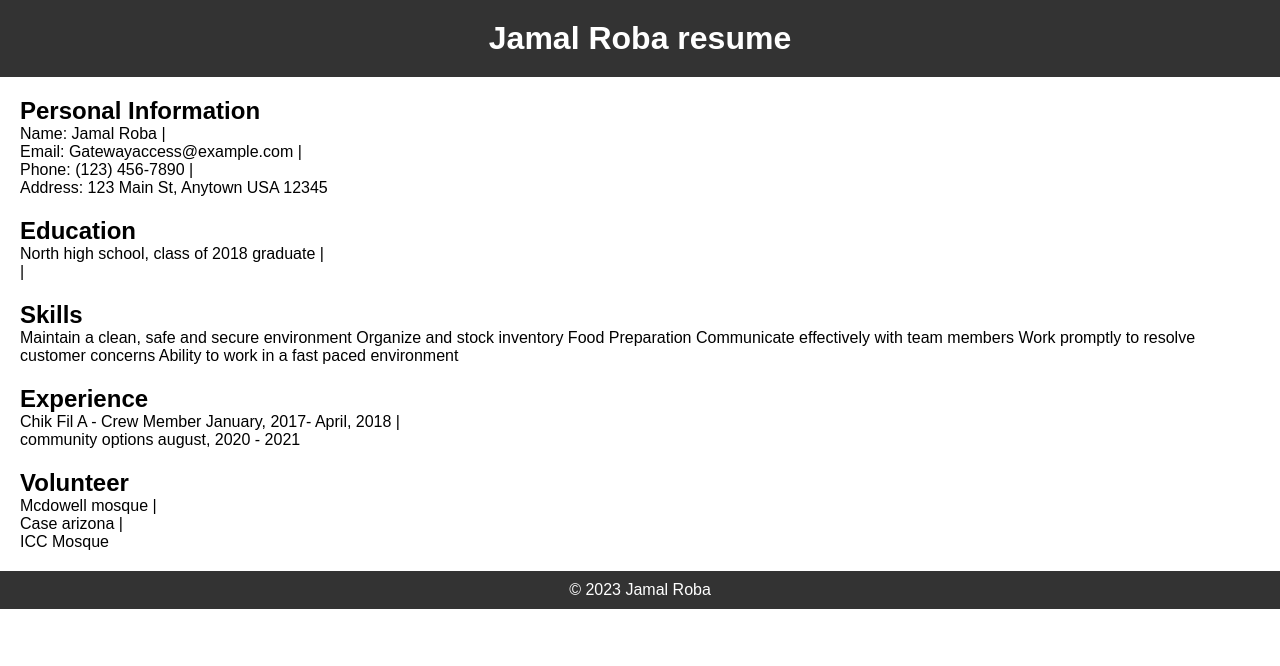
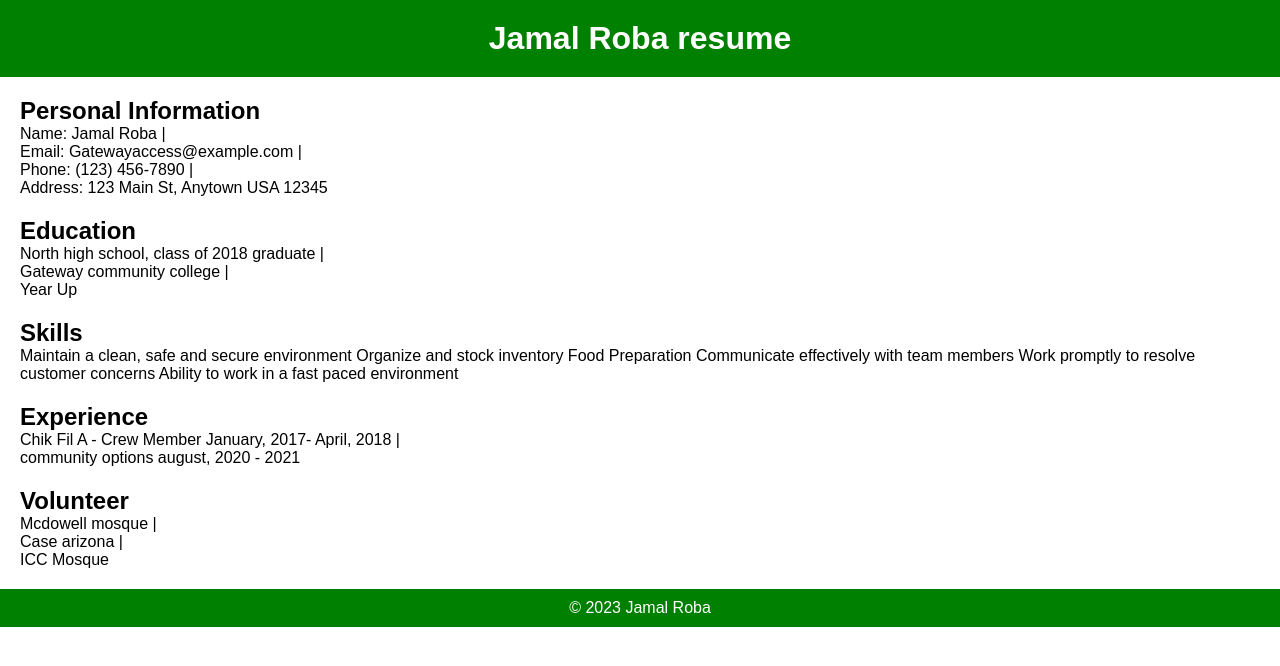
Before and after one commit to JRentertainment/resume, a plain HTML site: page index.html in a window 1280 px wide. Drawn offline with Linux system fonts and the light colour scheme.

Commit message:
update.color

```diff
--- a/index.html
+++ b/index.html
@@ -25,8 +25,8 @@
             <h2>Education</h2>
             <ul>
                 <li>North high school, class of 2018 graduate</li>
-                <li></li>
-                <li></li>
+                <li>Gateway community college</li>
+                <li>Year Up</li>
             </ul>
         </section>
 
--- a/style.css
+++ b/style.css
@@ -4,7 +4,7 @@ body {
 }
 
 header {
-    background-color: #333;
+    background-color: green;
     color: white;
     text-align: center;
     padding: 20px;
@@ -33,7 +33,7 @@ li:not(:last-child)::after {
 }
 
 footer {
-    background-color: #333;
+    background-color: green;
     color: white;
     text-align: center;
     padding: 10px;
```
